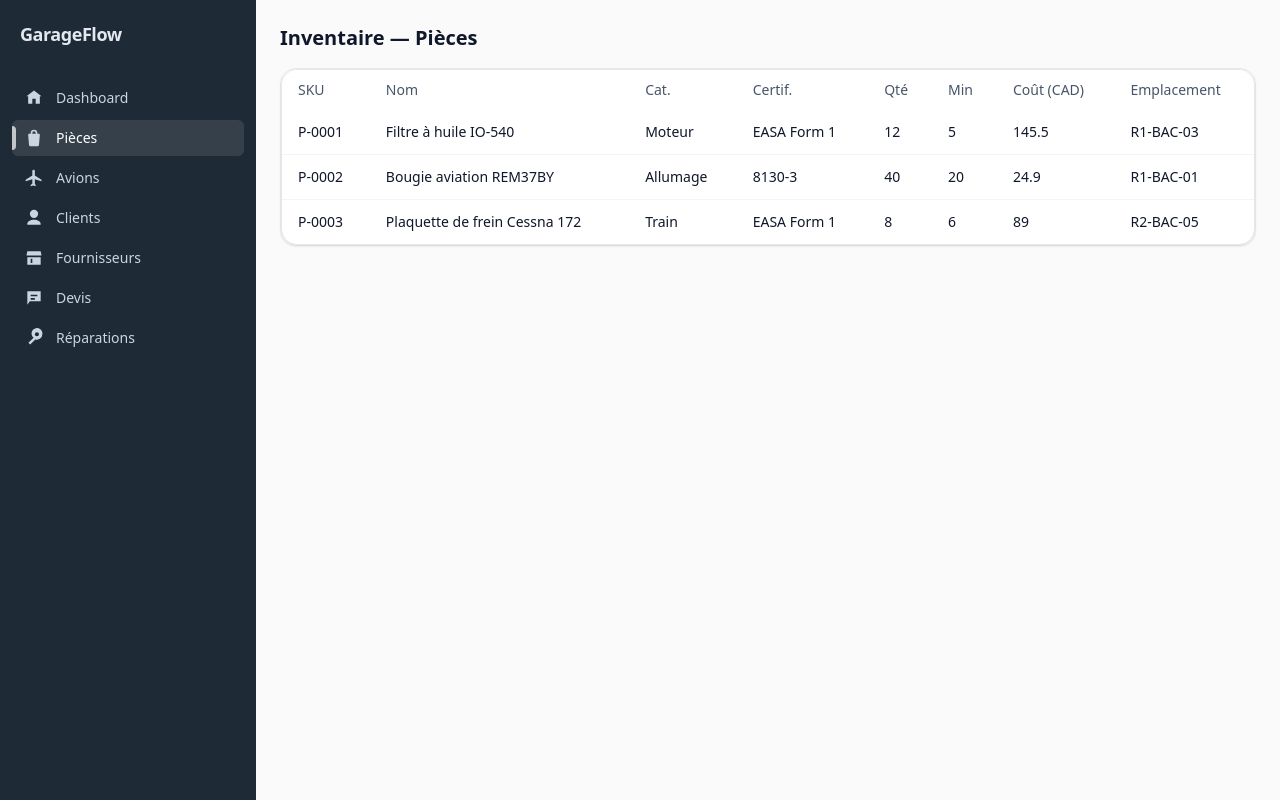
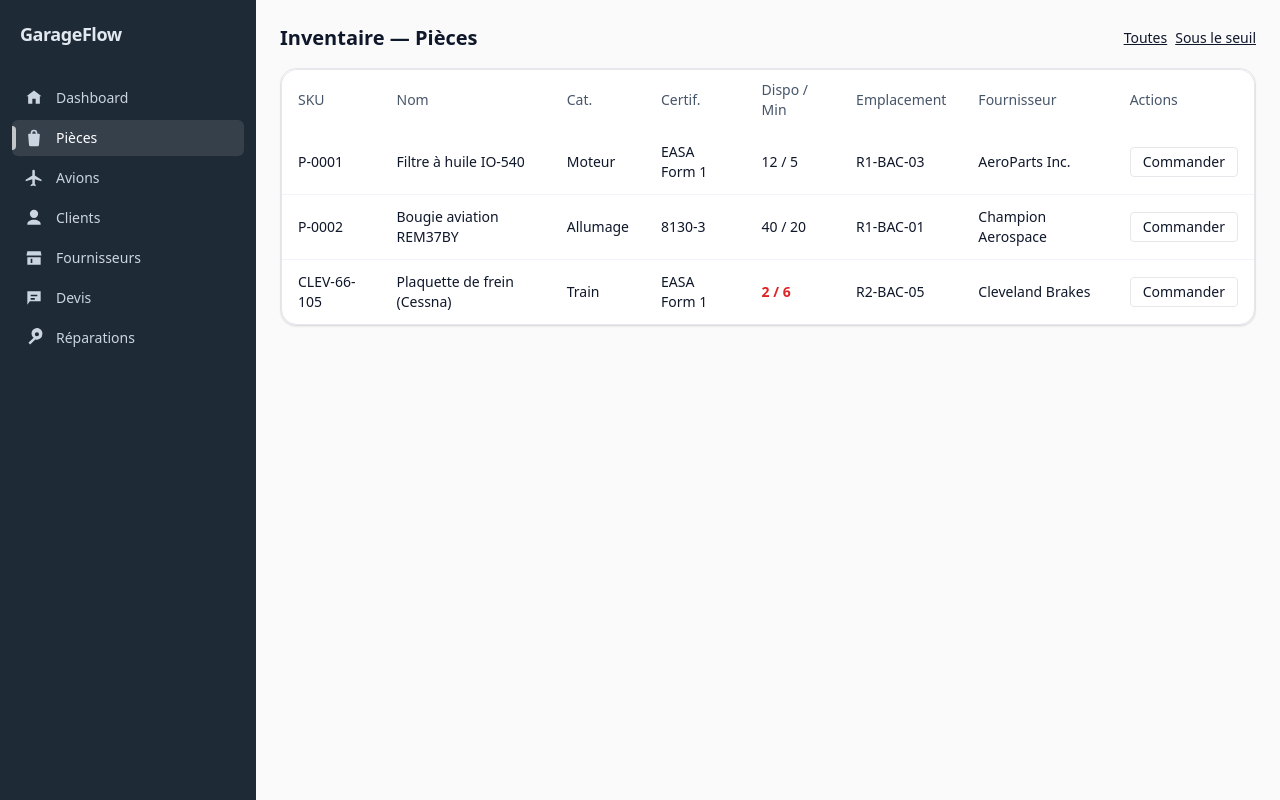
Before and after one commit to MelvinKr/garageflow-aviation, a Next.js app in the folder apps/web/: page /parts in a window 1280 px wide. Built offline with nearby package versions, Linux system fonts and the light colour scheme.

Commit message:
fix(parts): correct low-stock using available qty (qty - reservedQty), add supplier mailto action, and enrich mocks with supplierId/reservedQty

```diff
--- a/apps/web/src/app/parts/page.tsx
+++ b/apps/web/src/app/parts/page.tsx
@@ -1,24 +1,82 @@
-import { getParts } from "@/lib/mock";
+import { getParts, getSuppliers } from "@/lib/mock";
 import { PartsTable } from "@/components/PartsTable";
+import Link from "next/link";
 
 type Row = ReturnType<typeof getParts>[number] & { sku?: string };
+
+function toNum(x: any, d = 0) {
+  const n = typeof x === "string" ? parseFloat(x) : x;
+  return Number.isFinite(n) ? Number(n) : d;
+}
+
+function qtyDispo(p: any) {
+  return toNum(p.qty) - toNum(p.reservedQty);
+}
+
+function isLow(p: any) {
+  const dispo = qtyDispo(p);
+  const min = toNum(p.minQty);
+  return dispo <= min;
+}
 
 export default function PartsPage({
   searchParams,
 }: {
-  searchParams?: { lowStock?: string };
+  searchParams?: { lowStock?: string; q?: string; cat?: string };
 }) {
-  const all = getParts() as Row[];
+  const parts = getParts() as Row[];
+  const suppliers = getSuppliers() as any[];
+  const supById = new Map(suppliers.map((s: any) => [s.id, s]));
+
+  const q = (searchParams?.q ?? "").toLowerCase().trim();
+  const cat = (searchParams?.cat ?? "").toLowerCase().trim();
+
+  let rows = parts.filter((p: any) => {
+    const okQ = !q || `${p.sku ?? ""} ${p.name ?? ""} ${p.category ?? ""} ${p.cert ?? ""}`.toLowerCase().includes(q);
+    const okCat = !cat || String(p.category ?? "").toLowerCase() === cat;
+    return okQ && okCat;
+  });
+
   const onlyLow = searchParams?.lowStock === "1";
-  const rows = onlyLow ? all.filter((p: any) => (p.qty ?? 0) <= (p.minQty ?? 0)) : all;
+  if (onlyLow) rows = rows.filter(isLow);
+
+  function buildPOmailto(p: any) {
+    const sup = supById.get(p.supplierId);
+    const email = sup?.email ?? "orders@example.com";
+    const subject = encodeURIComponent(`Commande ${p.sku ?? p.id} – ${p.name ?? "Pièce"}`);
+    const dispo = qtyDispo(p);
+    const min = toNum(p.minQty);
+    const qtyToOrder = Math.max(min * 2 - dispo, min - dispo + 1, 1);
+    const body = encodeURIComponent(
+      `Bonjour,\n\nMerci de nous confirmer la dispo et le délai sur l’article:\n- SKU: ${p.sku}\n- Nom: ${p.name}\n- Certification: ${p.cert ?? "-"}\n- Quantité souhaitée: ${qtyToOrder}\n\nAdresse de livraison: [votre adresse]\nConditions: [NET30 / DUE_ON_RECEIPT]\nRéf. interne: ${p.id}\n\nCordialement,\nGarageFlow Aviation`
+    );
+    return `mailto:${email}?subject=${subject}&body=${body}`;
+  }
 
   return (
     <section className="p-6 space-y-4">
-      <h1 className="text-xl font-semibold">
-        Inventaire — Pièces {onlyLow && "(Sous le seuil)"}
-      </h1>
+      <div className="flex items-center justify-between">
+        <h1 className="text-xl font-semibold">Inventaire — Pièces {onlyLow && "(Sous le seuil)"}</h1>
+        <div className="flex gap-2 text-sm">
+          <Link href="/parts" className="underline">
+            Toutes
+          </Link>
+          <Link href={{ pathname: "/parts", query: { lowStock: "1" } }} className="underline">
+            Sous le seuil
+          </Link>
+        </div>
+      </div>
+
       <div className="rounded-2xl border bg-white shadow-sm">
-        <PartsTable rows={rows} />
+        <PartsTable
+          rows={rows.map((p: any) => ({
+            ...p,
+            dispo: qtyDispo(p),
+            min: toNum(p.minQty),
+            supplierName: supById.get(p.supplierId)?.name ?? p.supplier ?? "-",
+            poHref: buildPOmailto(p),
+          }))}
+        />
       </div>
     </section>
   );
--- a/apps/web/src/components/PartsTable.tsx
+++ b/apps/web/src/components/PartsTable.tsx
@@ -8,9 +8,13 @@ type Row = {
   category?: string;
   cert?: string;
   qty?: number;
-  minQty?: number;
+  minQty?: number; // still present in data
+  min?: number; // computed server-side for display
   unitCost?: number;
   location?: string;
+  supplierName?: string;
+  dispo?: number;
+  poHref?: string;
 };
 
 export function PartsTable({ rows }: { rows: Row[] }) {
@@ -20,13 +24,25 @@ export function PartsTable({ rows }: { rows: Row[] }) {
     { key: "category", label: "Cat." },
     { key: "cert", label: "Certif." },
     {
-      key: "qty",
-      label: "Qté",
-      render: (r) => (r.qty! <= (r.minQty ?? 0) ? <span className="text-red-600 font-medium">{r.qty}</span> : r.qty as any),
+      key: "dispo",
+      label: "Dispo / Min",
+      render: (r) => {
+        const node = `${r.dispo ?? 0} / ${r.min ?? r.minQty ?? 0}`;
+        const low = Number(r.dispo ?? 0) <= Number(r.min ?? r.minQty ?? 0);
+        return low ? <span className="text-red-600 font-semibold">{node}</span> : (node as any);
+      },
     },
-    { key: "minQty", label: "Min" },
-    { key: "unitCost", label: "Coût (CAD)" },
     { key: "location", label: "Emplacement" },
+    { key: "supplierName", label: "Fournisseur" },
+    {
+      key: "poHref" as any,
+      label: "Actions",
+      render: (r) => (
+        <a href={r.poHref} className="inline-flex items-center rounded border px-3 py-1 text-sm hover:bg-gray-50">
+          Commander
+        </a>
+      ),
+    },
   ];
   return <DataTable rows={rows} cols={cols} />;
 }
--- a/apps/web/src/mock/parts.json
+++ b/apps/web/src/mock/parts.json
@@ -7,9 +7,10 @@
     "cert": "EASA Form 1",
     "unitCost": 145.5,
     "qty": 12,
+    "reservedQty": 0,
     "location": "R1-BAC-03",
     "minQty": 5,
-    "supplier": "AeroParts Inc.",
+    "supplierId": "SUP-001",
     "lastIn": "2025-02-28"
   },
   {
@@ -20,22 +21,24 @@
     "cert": "8130-3",
     "unitCost": 24.9,
     "qty": 40,
+    "reservedQty": 0,
     "location": "R1-BAC-01",
     "minQty": 20,
-    "supplier": "Champion",
+    "supplierId": "SUP-002",
     "lastIn": "2025-03-02"
   },
   {
     "id": "P-0003",
-    "sku": "P-0003",
-    "name": "Plaquette de frein Cessna 172",
+    "sku": "CLEV-66-105",
+    "name": "Plaquette de frein (Cessna)",
     "category": "Train",
     "cert": "EASA Form 1",
     "unitCost": 89.0,
-    "qty": 8,
+    "qty": 4,
+    "reservedQty": 2,
     "location": "R2-BAC-05",
     "minQty": 6,
-    "supplier": "Cleveland",
+    "supplierId": "SUP-003",
     "lastIn": "2025-02-20"
   }
 ]
```
